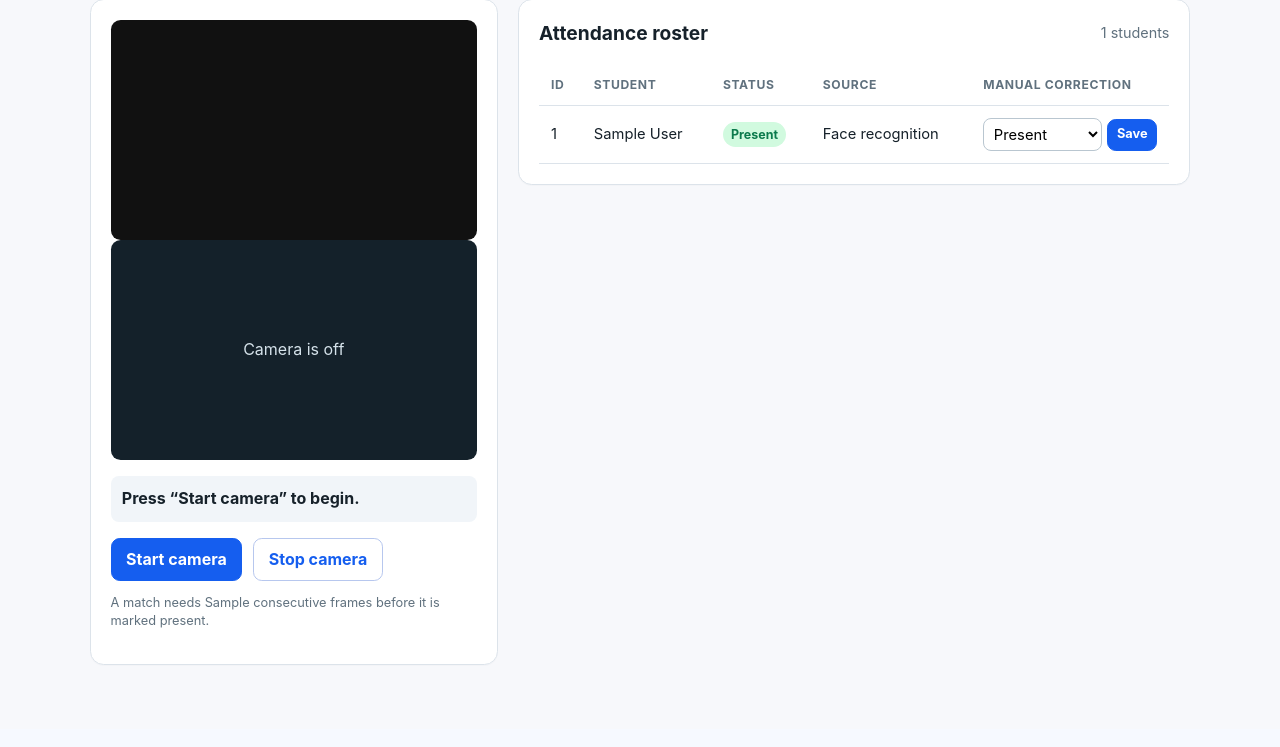
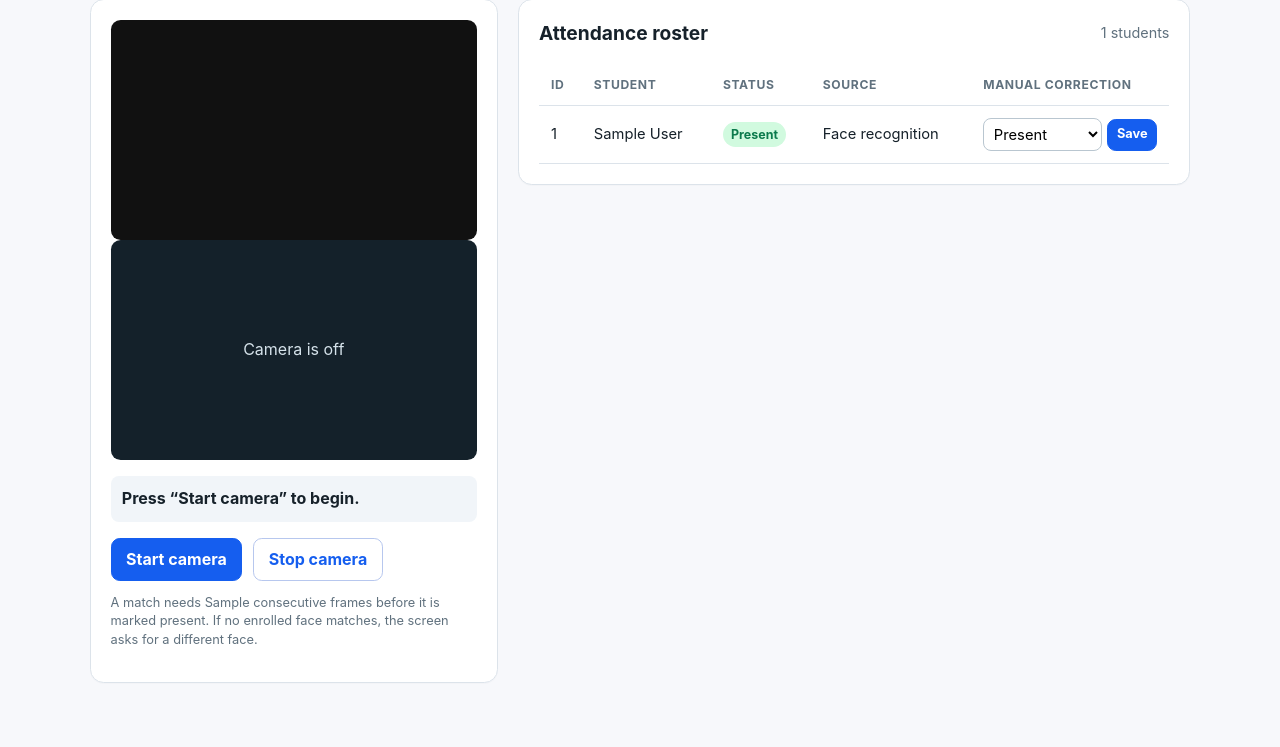
Before and after one commit to DhruvinRathod/face-recognition-attendance-portal, a Django app: template attendance/templates/attendance/live_session.html in a window 1280 px wide. Shown: the part 272-1019 px from the top of the page. Before the commit the page ends 937 px from the top, so only its background shows below. Run offline with Django 5.2, Linux system fonts and the light colour scheme; tables that the repository leaves empty hold one stand-in row (values such as "Sample post"); the template is opened without the code that fills it: values that come from a table or form of the project are taken from there, most other values are stand-ins (such as "Sample title", 1, 10 or a date in 2020).

Commit message:
Add unmatched-face demo and next-face prompts

```diff
--- a/attendance/templates/attendance/live_session.html
+++ b/attendance/templates/attendance/live_session.html
@@ -6,7 +6,7 @@
     <p class="eyebrow">OPEN SESSION · {{ session.session_date }}</p>
     <h1>{{ session.course.code }} — {{ session.course.name }}</h1>
     {% if demo_mode %}
-    <p class="muted">Public portfolio demo using synthetic students. Recognition is simulated so no visitor image or biometric data is captured.</p>
+    <p class="muted">Public demo using synthetic students. Test both a successful face match and an unknown-face flow without capturing visitor biometric data.</p>
     {% else %}
     <p class="muted">The camera frame is processed locally for recognition. Review the roster before finalizing.</p>
     {% endif %}
@@ -20,14 +20,21 @@
       <div class="demo-recognition-visual">
         <span>SAFE DEMO MODE</span>
         <strong>Recognition workflow preview</strong>
-        <p>This hosted version demonstrates the application flow without running biometric identification on visitors.</p>
+        <p>Use the controls below to see how the application handles both recognized and unrecognized faces.</p>
       </div>
-      <p class="camera-status">Click below to simulate the next enrolled student being recognized.</p>
-      <form method="post" action="{% url 'simulate_recognition' session.id %}" class="form-actions">
-        {% csrf_token %}
-        <button type="submit">Simulate face match</button>
-      </form>
-      <p class="tiny muted">The repository contains the OpenCV/LBPH recognition path used for the local consent-based prototype. The public demo deliberately keeps it disabled.</p>
+      <p class="camera-status">Choose a recognition outcome to continue the demo.</p>
+      <div class="form-actions">
+        <form method="post" action="{% url 'simulate_recognition' session.id %}">
+          {% csrf_token %}
+          <button type="submit">Simulate face match</button>
+        </form>
+        <form method="post" action="{% url 'simulate_unknown_face' session.id %}">
+          {% csrf_token %}
+          <button type="submit" class="secondary">Simulate unknown face</button>
+        </form>
+      </div>
+      <p class="tiny muted"><strong>Unknown face behavior:</strong> no attendance is changed. The teacher is asked to show a different enrolled face or use manual attendance.</p>
+      <p class="tiny muted">The local consent-based version contains the real OpenCV/LBPH recognition path; public biometric capture remains disabled here.</p>
     {% else %}
       <form id="csrf-form" hidden>{% csrf_token %}</form>
       <video id="camera" autoplay muted playsinline></video>
@@ -38,7 +45,7 @@
         <button id="start-camera" type="button">Start camera</button>
         <button id="stop-camera" type="button" class="secondary">Stop camera</button>
       </div>
-      <p class="tiny muted">A match needs {{ confirmation_frames }} consecutive frames before it is marked present.</p>
+      <p class="tiny muted">A match needs {{ confirmation_frames }} consecutive frames before it is marked present. If no enrolled face matches, the screen asks for a different face.</p>
     {% endif %}
   </section>
 
```
